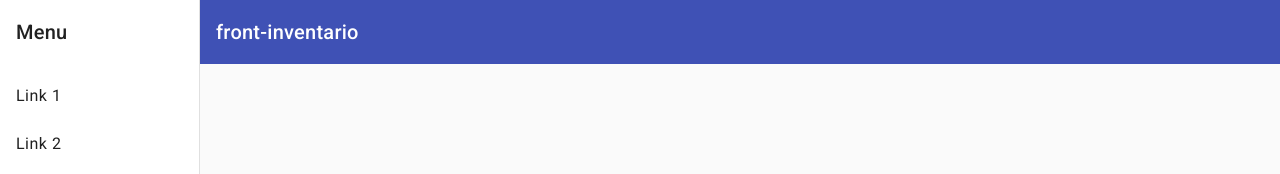
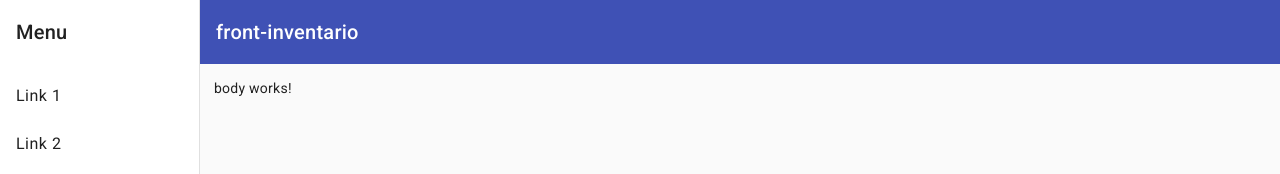
Before and after one commit to aminLuis/web-inventario, an Angular app: page / in a window 1280 px wide. Shown: the top 174 px of the page. Built offline with nearby package versions, Linux system fonts and the light colour scheme.

Commit message:
Creacion componente body

```diff
--- a/src/app/app.module.ts
+++ b/src/app/app.module.ts
@@ -11,11 +11,13 @@ import { MatButtonModule } from '@angular/material/button';
 import { MatSidenavModule } from '@angular/material/sidenav';
 import { MatIconModule } from '@angular/material/icon';
 import { MatListModule } from '@angular/material/list';
+import { BodyComponent } from './body/body.component';
 
 @NgModule({
   declarations: [
     AppComponent,
-    DashboardComponent
+    DashboardComponent,
+    BodyComponent
   ],
   imports: [
     BrowserModule,
--- /dev/null
+++ b/src/app/body/body.component.html
@@ -0,0 +1,3 @@
+<div class="container">
+    <p>body works!</p>
+</div>
--- a/src/app/dashboard/dashboard.component.html
+++ b/src/app/dashboard/dashboard.component.html
@@ -23,5 +23,6 @@
       <span>front-inventario</span>
     </mat-toolbar>
     <!-- Add Content Here -->
+    <app-body></app-body>
   </mat-sidenav-content>
 </mat-sidenav-container>
--- a/src/styles.scss
+++ b/src/styles.scss
@@ -1,4 +1,10 @@
 /* You can add global styles to this file, and also import other style files */
 
 html, body { height: 100%; }
-body { margin: 0; font-family: Roboto, "Helvetica Neue", sans-serif; }
+body { margin: 0; font-family: monospace, "Helvetica Neue", sans-serif; }
+
+.container{
+    margin-left: auto;
+    margin-right: auto;
+    padding: 1em;
+}
```
Also changed, not shown: src/app/body/body.component.ts (added, +10 -0 lines), src/app/body/body.component.scss (added), 1 other file (tests, documents, lock files or other folders).
